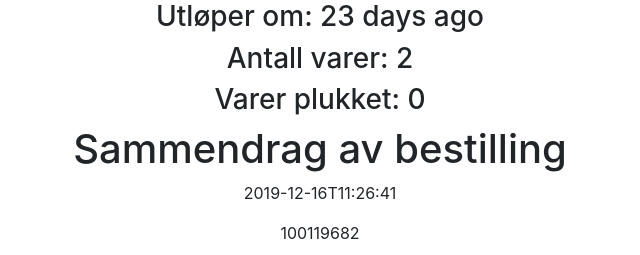
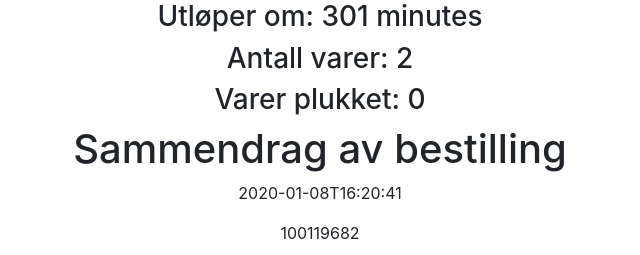
Before and after one commit to sujan-subas/varner-go, a React (Create React App) app: page / in a window 1280 px wide. Shown: the top 255 px of the page, without its empty margins (320-960 px from the left). Built offline with nearby package versions, Linux system fonts and the light colour scheme.

Commit message:
updates to timer in product view

```diff
--- a/src/components/ProductView/index.js
+++ b/src/components/ProductView/index.js
@@ -1,10 +1,10 @@
 import React from 'react';
-import { formatDistance } from 'date-fns';
+import { formatDistance, addHours, formatDistanceToNow, formatDistanceStrict } from 'date-fns';
 
 const order = {
     orderNumber: 'BB-6WN-119682',
     referenceOrderNo: '100119682',
-    orderDate: '2019-12-16T11:26:41',
+    orderDate: '2020-01-08T16:20:41',
     customer: 'Jon Selenium',
     phoneNumber: '+4746823125',
     addressLine1: 'Sjøskogvn. 7',
@@ -89,13 +89,16 @@ class Product extends React.Component {
         });
 
         const fullAdress = this.state.order.fullAdress();
-        const timer = formatDistance(new Date(this.state.order.orderDate), new Date(), { addSuffix: true })
+        const deadLine = addHours(new Date(this.state.order.orderDate), 2);
+        const now = new Date();
+        const timeLeft = formatDistanceStrict(deadLine, now, {unit: 'minute'})
+
 
         return (
             <React.Fragment>
                 <div>
                     <header>
-                        <h3>Utløper om: {timer}</h3>
+                        <h3>Utløper om: {timeLeft}</h3>
                         <h3>Antall varer: {this.state.orderCount}</h3>
                         <h3>Varer plukket: {this.state.pickedSkus.length}</h3>
                     </header>
```
